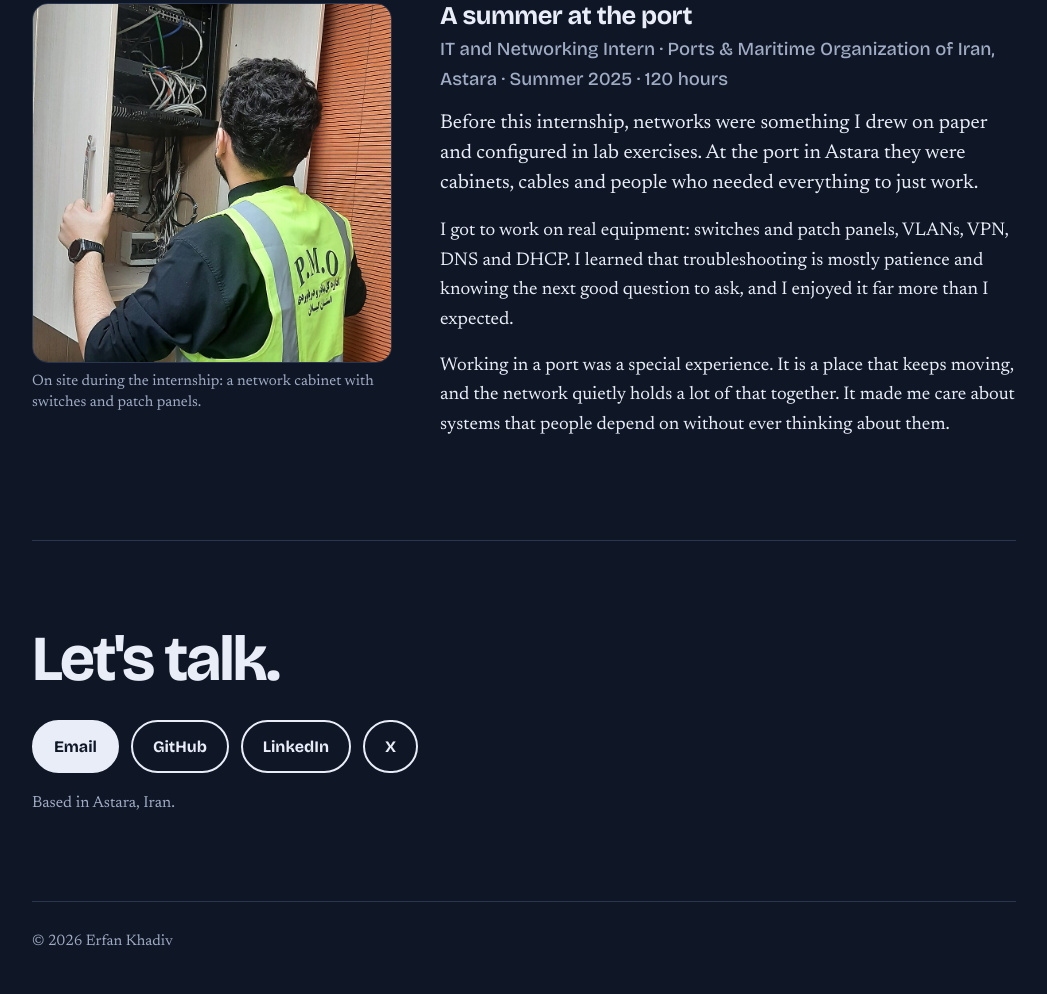
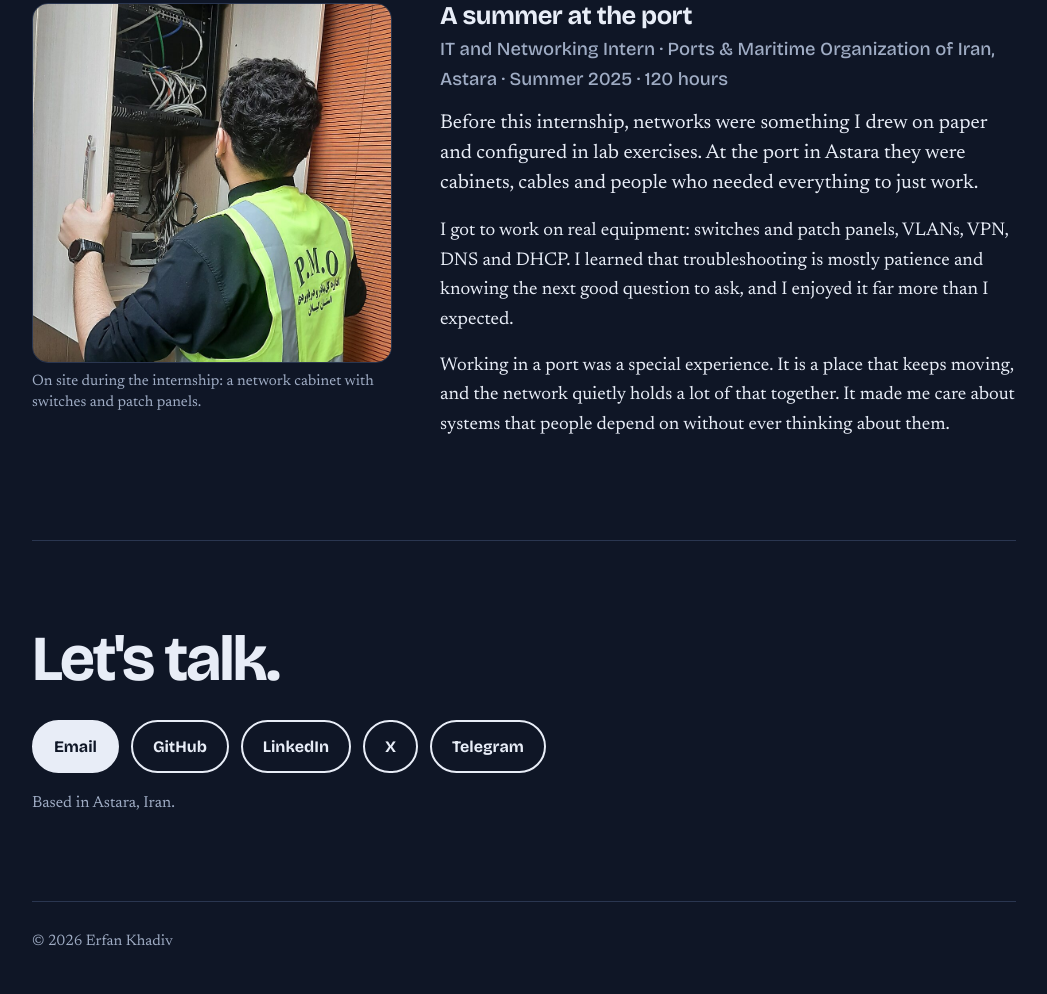
Before and after one commit to ErfanKhadiv/ErfanKhadiv.github.io, a plain HTML site: page index.html in a window 1280 px wide. Shown: the part 9291-10285 px from the top of the page, without its empty margins (116-1163 px from the left). Drawn offline with nearby package versions, Linux system fonts and the light colour scheme.

Commit message:
Update index.html

```diff
--- a/index.html
+++ b/index.html
@@ -489,7 +489,8 @@ const LINKS=[
   {label:'Email',fa:'ایمیل',url:'mailto:erfan.khadiv.dev@gmail.com'},
   {label:'GitHub',url:'https://github.com/ErfanKhadiv'},
   {label:'LinkedIn',url:'https://www.linkedin.com/in/erfan-khadiv-777a66279/'},
-  {label:'X',url:'https://x.com/ErfanKhadiv'}
+  {label:'X',url:'https://x.com/ErfanKhadiv'},
+  {label:'Telegram',url:'https://t.me/ErfanKhadiv'}
 ];
 const box=document.getElementById('contactlinks'),linkEls=[];
 LINKS.filter(l=>l.url&&!l.url.includes('YOUR-')).forEach((l,i)=>{
```
